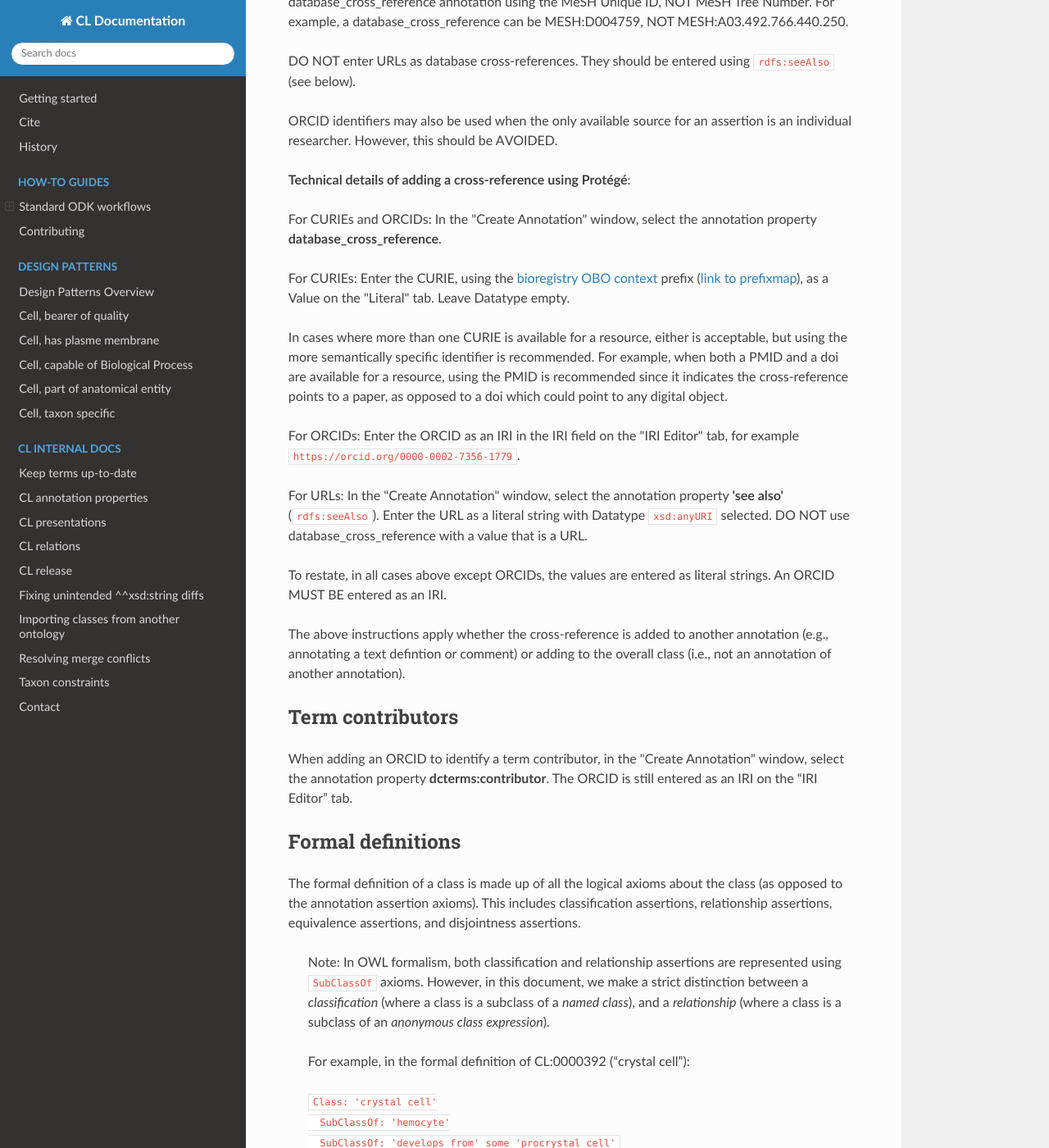
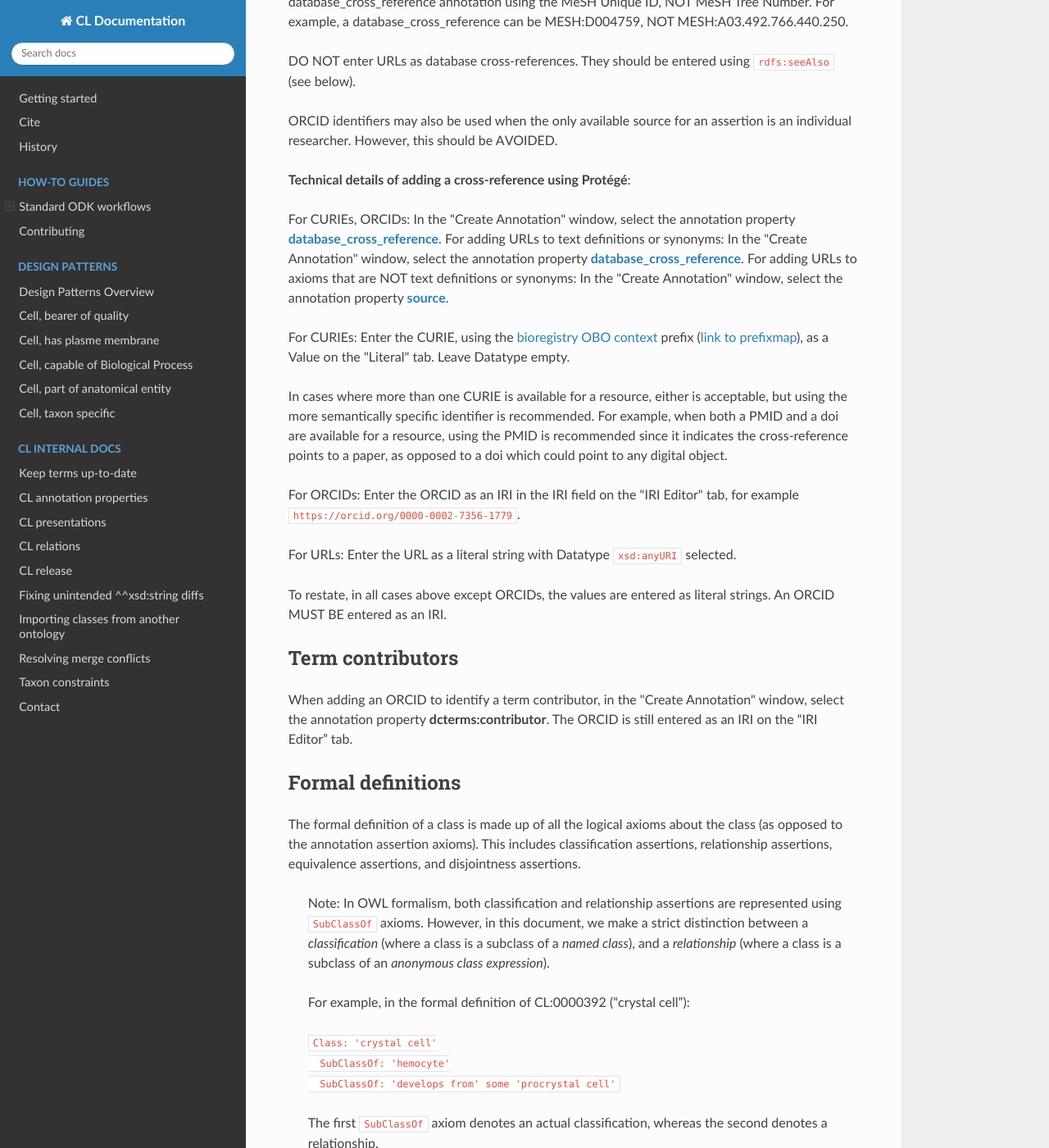
Before and after one commit to obophenotype/cell-ontology, an MkDocs documentation site: the page built from docs/editing_guidelines.md, in a window 1280 px wide and 1400 px high, scrolled down 4920 px. Shown: the whole window at 82% size. Built offline with MkDocs 1.6.1, drawn with Linux system fonts in a browser that asks for light colours; nearby versions of some CDN libraries.

Commit message:
Update guidance on adding URL dbxrefs (editing_guidelines.md)
Update guidance on adding URL dbxrefs (editing_guidelines.md).

```diff
--- a/docs/editing_guidelines.md
+++ b/docs/editing_guidelines.md
@@ -113,7 +113,9 @@ ORCID identifiers may also be used when the only available source for an asserti
 
 **Technical details of adding a cross-reference using Protégé**:
 
-For CURIEs and ORCIDs: In the "Create Annotation" window, select the annotation property **database_cross_reference**.
+For CURIEs, ORCIDs: In the "Create Annotation" window, select the annotation property [**database_cross_reference**](http://www.geneontology.org/formats/oboInOwl#hasDbXref).
+For adding URLs to text definitions or synonyms:  In the "Create Annotation" window, select the annotation property [**database_cross_reference**](http://www.geneontology.org/formats/oboInOwl#hasDbXref).
+For adding URLs to axioms that are NOT text definitions or synonyms:  In the "Create Annotation" window, select the annotation property [**source**](http://www.geneontology.org/formats/oboInOwl#source).
 
 For CURIEs: Enter the CURIE, using the [bioregistry OBO context](https://bioregistry.io/context/obo) prefix ([link to prefixmap](https://github.com/biopragmatics/bioregistry/blob/main/exports/contexts/obo.context.jsonld)), as a Value on the "Literal" tab. Leave Datatype empty.
 
@@ -121,12 +123,9 @@ In cases where more than one CURIE is available for a resource, either is accept
 
 For ORCIDs: Enter the ORCID as an IRI in the IRI field on the "IRI Editor" tab, for example `https://orcid.org/0000-0002-7356-1779`.
 
-For URLs: In the "Create Annotation" window, select the annotation property **'see also'** (`rdfs:seeAlso`). Enter the URL as a literal string with Datatype `xsd:anyURI` selected.
-DO NOT use database_cross_reference with a value that is a URL.
+For URLs: Enter the URL as a literal string with Datatype `xsd:anyURI` selected.
 
 To restate, in all cases above except ORCIDs, the values are entered as literal strings. An ORCID MUST BE entered as an IRI.
-
-The above instructions apply whether the cross-reference is added to another annotation (e.g., annotating a text defintion or comment) or adding to the overall class (i.e., not an annotation of another annotation).
 
 ## Term contributors
 
```
